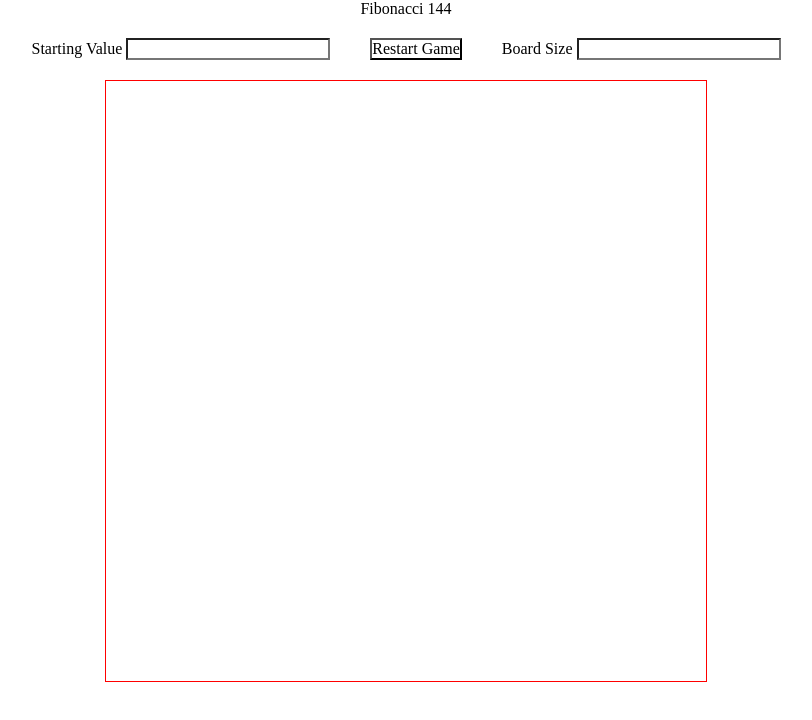
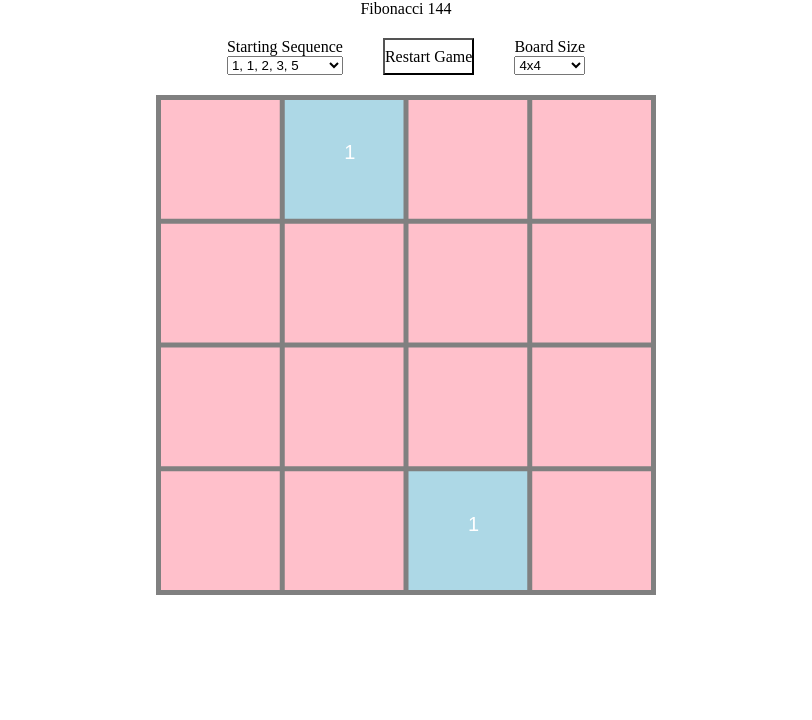
Before and after one commit to DeliSauce/Fibonacci_144, a website with bundled scripts: page index.html in a window 1280 px wide. Both pictures are taken after a click on the button "Restart Game". Shown: the whole page, without its empty margins (234-1046 px from the left). Built offline with nearby package versions, Linux system fonts and the light colour scheme.

Commit message:
Restructure code to eliminate rendering errors. Update Styling.

```diff
--- a/bundle.js
+++ b/bundle.js
@@ -52,20 +52,32 @@
 	  const gameboard = document.getElementById("canvas");
 	  let ctx = gameboard.getContext('2d');
 	  let boardWidth = gameboard.width;
-	  let game = new Game(5, 0, ctx, boardWidth);
+
+	  let sequencePicker = document.getElementById('sequence');
+	  let sizePicker = document.getElementById('board-size');
+	  let restartButton = document.getElementById("restart-button");
+
+	  sequencePicker.onchange = newGame;
+	  sizePicker.onchange = newGame;
+	  restartButton.onclick = newGame;
+
+	  let size = sizePicker.value;
+	  let sequence = sequencePicker.value;
+
+	  let game = new Game(size, sequence, ctx, boardWidth);
 	  game.run();
-	  window.board = game.board;
 
-	  let restart = document.getElementById("restart-button");
-	  restart.onclick = () => {
-	    let startValue = document.getElementById('starting-value');
-	    let size = document.getElementById('board-size').value;
-	    ctx.clearRect(0, 0, boardWidth, boardWidth);
+	  // window.board = game.board;
 
-	    game = new Game(size, startValue, ctx, boardWidth);
-	    game.run();
+	   function newGame() {
+	    // let startValue = document.getElementById('starting-value');
+	    // let size = document.getElementById('board-size').value;
+	    console.log(boardWidth);
+	    size = sizePicker.value;
+	    sequence = sequencePicker.value;
+	    game.reset(size, sequence);
 	    window.size = size;
-	  };
+	  }
 
 	});
 
@@ -74,16 +86,32 @@
 /* 1 */
 /***/ function(module, exports, __webpack_require__) {
 
-	const Block = __webpack_require__(3);
+	const Block = __webpack_require__(2);
 
 	class Game {
-	  constructor(size, startValue, ctx, boardWidth) {
-	    this.size = size;
-	    this.startValue = startValue;
+	  constructor(size, sequence, ctx, boardWidth) {
+	    this.size = parseInt(size);
+	    // this.sequence = sequence;
+	    // this.startValue = startValue;
 	    this.ctx = ctx;
-	    this.blockWidth = boardWidth / size;
+	    this.boardWidth = boardWidth;
+	    this.borderWidth = 5;
+	    this.blockWidth = (boardWidth - (this.size + 1) * this.borderWidth)/size;
 	    this.board = this.setupBoard();
 	    this.sequence = [0, 1, 1, 2, 3, 5, 8, 13, 21, 34, 55, 89, 144];
+	  }
+
+	  reset(size, sequence) {
+	    this.size = parseInt(size);
+	    // this.sequence = sequence;
+	    // this.startValue = startValue;
+	    // this.ctx = ctx;
+	    this.borderWidth = 5;
+	    this.blockWidth = (this.boardWidth - (this.size + 1) * this.borderWidth)/size;
+	    this.board = this.setupBoard();
+	    // this.sequence = [0, 1, 1, 2, 3, 5, 8, 13, 21, 34, 55, 89, 144];
+	    this.ctx.clearRect(0, 0, this.boardWidth, this.boardWidth);
+	    this.run();
 	  }
 
 
@@ -91,12 +119,7 @@
 	    this.renderBoard();
 	    this.addRandomBlock();
 	    this.addRandomBlock();
-	    this.addRandomBlock();
-	    this.addRandomBlock();
-	    this.addRandomBlock();
-	    this.addRandomBlock();
-	    this.addRandomBlock();
-	    this.renderBoard();
+	    this.renderBlocks();
 
 	    // console.log(!this.gameover());
 	    // while (true) {
@@ -104,24 +127,24 @@
 	        if(e.key === 'ArrowLeft') {
 	          this.slideBlocksLeft();
 	          // this.addRandomBlock();
-	          // this.renderBoard();
+	          // this.renderBlocks();
 
 	        } else if(e.key === 'ArrowUp') {
 	          this.slideBlocksUp();
 	          // this.addRandomBlock();
-	          // this.renderBoard();
+	          // this.renderBlocks();
 
 	        } else if(e.key === 'ArrowRight') {
 	          this.slideBlocksRight();
 	          // setTimeout(() => {
 	            // this.addRandomBlock();
 	          // }, 500);
-	          // this.renderBoard();
+	          // this.renderBlocks();
 
 	        } else if(e.key === 'ArrowDown') {
 	          this.slideBlocksDown();
 	          // this.addRandomBlock();
-	          // this.renderBoard();
+	          // this.renderBlocks();
 
 	        }
 	        // window.closeEventListener();
@@ -159,24 +182,37 @@
 	    }
 	    return matrix;
 	  }
+	  renderBoard(){
+	    console.log(this.boardWidth);
+	    this.ctx.clearRect(0, 0, this.boardWidth, this.boardWidth);
+	    this.ctx.rect(0, 0, this.boardWidth, this.boardWidth);
+	    this.ctx.fillStyle = 'grey';
+	    this.ctx.fill();
+	    this.ctx.closePath();
+	  }
 
-	  renderBoard(){
-	    this.ctx.clearRect(0, 0, this.boardWidth, this.boardWidth);
+	  renderBlocks(){
+	    // this.ctx.clearRect(0, 0, this.boardWidth, this.boardWidth);
 	    for (let i = 0; i < this.size; i++) {
 	      for (let j = 0; j < this.size; j++) {
 	        this.ctx.beginPath();
 	        let block = this.board[i][j];
-	        let x = j * this.blockWidth;
-	        let y = i * this.blockWidth;
+	        let xOffset = this.borderWidth * (j + 1);
+	        let yOffset = this.borderWidth * (i + 1);
+	        let x = j * this.blockWidth + xOffset;
+	        let y = i * this.blockWidth + yOffset;
 
 	        this.ctx.rect(x, y, this.blockWidth, this.blockWidth);
 	        this.ctx.fillStyle = block.getColor();
 
 	        this.ctx.fill();
+	        if (block.value > -1) {
+	          this.ctx.font = "20px Arial";
+	          this.ctx.fillStyle = 'white';
+	          this.ctx.fillText(block.value, x + (this.blockWidth/2), y + (this.blockWidth/2));
+	        }
+	        this.ctx.closePath();
 
-	        this.ctx.font = "20px Arial";
-	        this.ctx.fillStyle = 'white';
-	        this.ctx.fillText(block.value, x + (this.blockWidth/2), y + (this.blockWidth/2));
 	      }
 	    }
 	  }
@@ -226,6 +262,8 @@
 	        } else if (!skipConsolidated) {
 	          skipConsolidated  = true;
 	        } else {
+	          // let nextBlock = this.board[i][j-1];
+	          // let nextValue = (nextBlock ? nextBlock.value : -1);
 	          let nextFib = this.nextFib(this.board[i][j].value, this.board[i][j-1].value);
 	          // console.log("next fib", nextFib);
 	          if (nextFib !== -1) {
@@ -237,14 +275,14 @@
 	        }
 	      }
 	    }
-	    this.renderBoard();
+	    this.renderBlocks();
 	    if(consolidated) {
 	      this.slideBlocksRight();
 	    } else {
-	      this.renderBoard();
+	      this.renderBlocks();
 	      setTimeout(() => {
 	        this.addRandomBlock();
-	        this.renderBoard();
+	        this.renderBlocks();
 	      }, 200);
 	    }
 	  }
@@ -274,6 +312,8 @@
 	        } else if (!skipConsolidated) {
 	          skipConsolidated  = true;
 	        } else {
+	          // let nextBlock = this.board[i][j+1];
+	          // let nextValue = (nextBlock ? nextBlock.value : -1);
 	          let nextFib = this.nextFib(this.board[i][j].value, this.board[i][j+1].value);
 	          // console.log("next fib", nextFib);
 	          if (nextFib !== -1) {
@@ -285,14 +325,14 @@
 	        }
 	      }
 	    }
-	    this.renderBoard();
+	    this.renderBlocks();
 	    if(consolidated) {
 	      this.slideBlocksLeft();
 	    } else {
-	      this.renderBoard();
+	      this.renderBlocks();
 	      setTimeout(() => {
 	        this.addRandomBlock();
-	        this.renderBoard();
+	        this.renderBlocks();
 	      }, 200);
 	    }
 	  }
@@ -332,13 +372,15 @@
 	    let consolidated = false;
 	    let skipConsolidated = true;
 
-	    for (let col = 0; col < this.size; col++) {
+	    for (let col = 0; col < this.size - 1; col++) {
 	      for (let row = this.size - 1; row >= 0; row--) {
 	        if ( this.positionEmpty(row,col) && skipConsolidated ) {
 	          break; //breaks out of inner for loop when nothing to consolidate
 	        } else if (!skipConsolidated) {
 	          skipConsolidated  = true;
 	        } else {
+	          // let nextBlock = this.board[row - 1][col];
+	          // let nextValue = (nextBlock ? nextBlock.value : -1);
 	          let nextFib = this.nextFib(this.board[row][col].value, this.board[row - 1][col].value);
 	          // console.log("next fib", nextFib);
 	          if (nextFib !== -1) {
@@ -350,14 +392,14 @@
 	        }
 	      }
 	    }
-	    this.renderBoard();
+	    this.renderBlocks();
 	    if(consolidated) {
 	      this.slideBlocksDown();
 	    } else {
-	      this.renderBoard();
+	      this.renderBlocks();
 	      setTimeout(() => {
 	        this.addRandomBlock();
-	        this.renderBoard();
+	        this.renderBlocks();
 	      }, 200);
 	    }
 	  }
@@ -380,12 +422,14 @@
 	    let skipConsolidated = true;
 
 	    for (let col = 0; col < this.size; col++) {
-	      for (let row = 0; row < this.size; row++) {
+	      for (let row = 0; row < this.size - 1; row++) {
 	        if ( this.positionEmpty(row,col) && skipConsolidated ) {
 	          break; //breaks out of inner for loop when nothing to consolidate
 	        } else if (!skipConsolidated) {
 	          skipConsolidated  = true;
-	        } else {
+	        } else  {
+	          // let nextBlock = ;
+	          // let nextValue = (nextBlock ? nextBlock.value : -1);
 	          let nextFib = this.nextFib(this.board[row][col].value, this.board[row + 1][col].value);
 	          // console.log("next fib", nextFib);
 	          if (nextFib !== -1) {
@@ -397,14 +441,14 @@
 	        }
 	      }
 	    }
-	    this.renderBoard();
+	    this.renderBlocks();
 	    if(consolidated) {
 	      this.slideBlocksUp();
 	    } else {
-	      this.renderBoard();
+	      this.renderBlocks();
 	      setTimeout(() => {
 	        this.addRandomBlock();
-	        this.renderBoard();
+	        this.renderBlocks();
 	      }, 200);
 	    }
 	  }
@@ -414,8 +458,7 @@
 
 
 /***/ },
-/* 2 */,
-/* 3 */
+/* 2 */
 /***/ function(module, exports) {
 
 	class Block {
@@ -430,15 +473,15 @@
 	  getColor() {
 	    switch (this.value) {
 	      case -1:
-	        return "white";
+	        return "pink";
 	      case 0:
-	        return "pink";
+	        return "teal";
 	      case 1:
 	        return "lightblue";
 	      case 2:
 	        return "green";
 	      case 3:
-	        return "pink";
+	        return "red";
 	      case 5:
 	        return "blue";
 	      case 8:
--- a/css/style.css
+++ b/css/style.css
@@ -3,7 +3,15 @@ body {
   flex-direction: column;
   align-items: center;
 }
+h1 {
+  font-size: 20px;
+  font: Arial;
+}
 
+label {
+  display: flex;
+  flex-direction: column;
+}
 
 .controls {
   display: flex;
@@ -21,8 +29,17 @@ body {
 
 .gameboard {
   display: flex;
-  border: 1px solid red;
+  /*border: 1px solid red;*/
 }
+
+
+/*@media(min-height: 500px) {
+}*/
+
+/*.canvas {
+  height: 600px;
+  width: 600px;
+}*/
 
 /*ul {
 
--- a/index.html
+++ b/index.html
@@ -13,16 +13,27 @@
 
     <h1> Fibonacci 144</h1>
     <div class="controls">
-      <label for="">Starting Value
-        <input type="text" id="starting-value" value="">
+      <label for="sequence">Starting Sequence
+        <select id="sequence">
+          <option value="0">0, 1, 1, 2, 3, 5</option>
+          <option selected value="1">1, 1, 2, 3, 5</option>
+        </select>
       </label>
+
       <button type="button" id="restart-button" name="">Restart Game</button>
-      <label for="">Board Size
-        <input type="text" id="board-size" >
+
+      <label for="board-size">Board Size
+        <select id="board-size">
+          <option selected value="4">4x4</option>
+          <option  value="5">5x5</option>
+          <option value="6">6x6</option>
+          <option value="7">7x7</option>
+        </select>
       </label>
+
     </div>
     <div class="gameboard">
-      <canvas id="canvas" width="600" height="600"></canvas>
+      <canvas id="canvas" class="canvas" width="500" height="500"></canvas>
     </div>
   </body>
 </html>
--- a/js/block.js
+++ b/js/block.js
@@ -10,15 +10,15 @@ class Block {
   getColor() {
     switch (this.value) {
       case -1:
-        return "white";
+        return "pink";
       case 0:
-        return "pink";
+        return "teal";
       case 1:
         return "lightblue";
       case 2:
         return "green";
       case 3:
-        return "pink";
+        return "red";
       case 5:
         return "blue";
       case 8:
```
Also changed, not shown: js/game.js (+68 -36 lines), js/main.js (+22 -10 lines), 1 other file.
